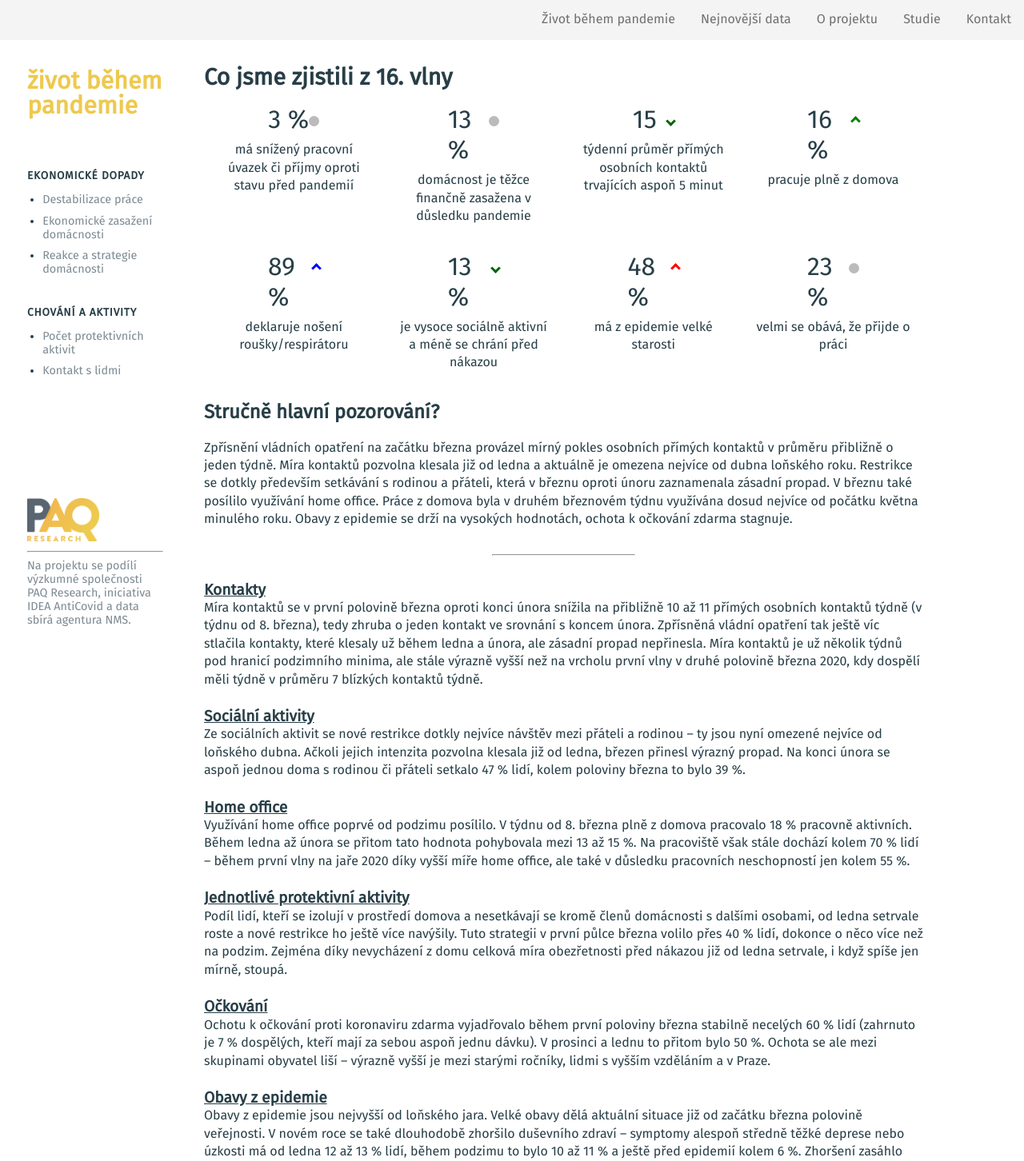
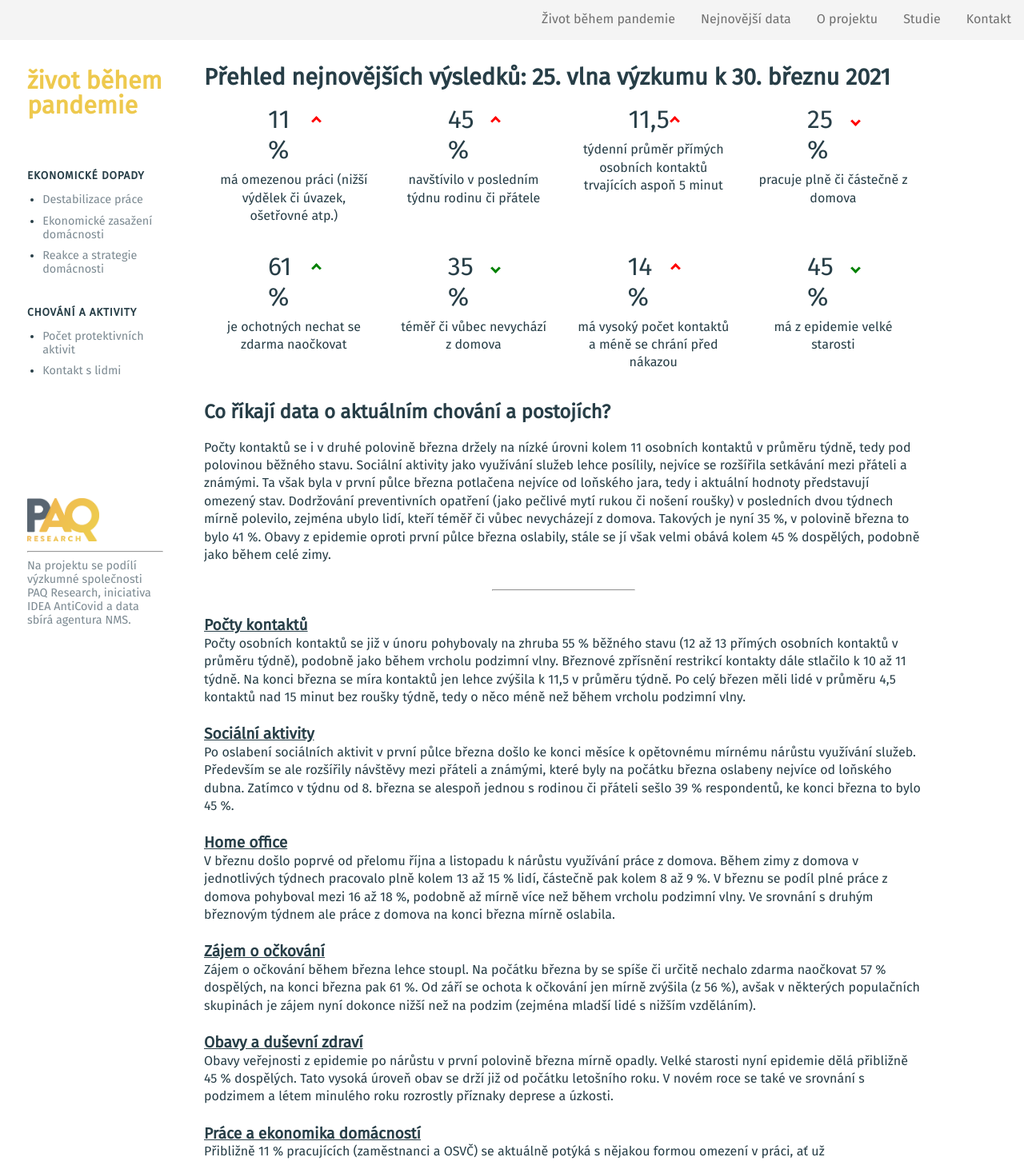
Before and after one commit to mveith/paq-research, a Next.js app: page /nejnovejsi-data in a window 1280 px wide. Shown: the top 1452 px of the page at 80% size. Built offline with nearby package versions, Linux system fonts and the light colour scheme.

Commit message:
Data update

```diff
--- a/pages/nejnovejsi-data.js
+++ b/pages/nejnovejsi-data.js
@@ -47,22 +47,22 @@ function SummaryTile({ value, text, color, arrow }) {
 
 export default function Summary({ menu }) {
     const d = [
-        { value: "3 %", text: "má snížený pracovní úvazek či příjmy oproti stavu před pandemií", color: "gray", arrow: "no" },
-        { value: "13 %", text: "domácnost je těžce finančně zasažena v důsledku pandemie", color: "gray", arrow: "no" },
-        { value: "15", text: "týdenní průměr přímých osobních kontaktů trvajících aspoň 5 minut", color: "darkGreen", arrow: "down" },
-        { value: "16 %", text: "pracuje plně z domova", color: "green", arrow: "up" },
-        { value: "89 %", text: "deklaruje nošení roušky/respirátoru", color: "blue", arrow: "up" },
-        { value: "13 %", text: "je vysoce sociálně aktivní a méně se chrání před nákazou", color: "darkGreen", arrow: "down" },
-        { value: "48 %", text: "má z epidemie velké starosti", color: "red", arrow: "up" },
-        { value: "23 %", text: "velmi se obává, že přijde o práci", color: "gray", arrow: "no" }
+        { value: "11 %", text: "má omezenou práci (nižší výdělek či úvazek, ošetřovné atp.)", color: "red", arrow: "up" },
+        { value: "45 %", text: "navštívilo v posledním týdnu rodinu či přátele", color: "red", arrow: "up" },
+        { value: "11,5", text: "týdenní průměr přímých osobních kontaktů trvajících aspoň 5 minut", color: "red", arrow: "up" },
+        { value: "25 %", text: "pracuje plně či částečně z domova", color: "red", arrow: "down" },
+        { value: "61 %", text: "je ochotných nechat se zdarma naočkovat", color: "green", arrow: "up" },
+        { value: "35 %", text: "téměř či vůbec nevychází z domova", color: "green", arrow: "down" },
+        { value: "14 %", text: "má vysoký počet kontaktů a méně se chrání před nákazou", color: "red", arrow: "up" },
+        { value: "45 %", text: "má z epidemie velké starosti", color: "green", arrow: "down" }
     ];
     return (
-        <Layout title="Co jsme zjistili z 16. vlny" menuItemsData={menu}>
+        <Layout title="Přehled nejnovějších výsledků: 25. vlna výzkumu k 30. březnu 2021" menuItemsData={menu}>
             <Head>
                 <meta key="share-image" property="og:image" content={`https://zivotbehempandemie.cz/rozdily.png`} />
-                <meta property="og:description" content="Co jsme zjistili z 16. vlny" />
+                <meta property="og:description" content="Přehled nejnovějších výsledků: 25. vlna výzkumu k 30. březnu 2021" />
             </Head>
-            <h1>Co jsme zjistili z 16. vlny</h1>
+            <h1>Přehled nejnovějších výsledků: 25. vlna výzkumu k 30. březnu 2021</h1>
 
 
             <div className="diff-grid">
@@ -70,34 +70,34 @@ export default function Summary({ menu }) {
             </div>
 
             <div className="blog">
-                <h2>Stručně hlavní pozorování?</h2>
+                <h2>Co říkají data o aktuálním chování a postojích?</h2>
                 <div className="story">
-                    <div className="block-paragraph">Zpřísnění vládních opatření na začátku března provázel mírný pokles osobních přímých kontaktů v průměru přibližně o jeden týdně. Míra kontaktů pozvolna klesala již od ledna a aktuálně je omezena nejvíce od dubna loňského roku. Restrikce se dotkly především setkávání s rodinou a přáteli, která v březnu oproti únoru zaznamenala zásadní propad. V březnu také posílilo využívání home office. Práce z domova byla v druhém březnovém týdnu využívána dosud nejvíce od počátku května minulého roku. Obavy z epidemie se drží na vysokých hodnotách, ochota k očkování zdarma stagnuje.</div>
+                    <div className="block-paragraph">Počty kontaktů se i v druhé polovině března držely na nízké úrovni kolem 11 osobních kontaktů v průměru týdně, tedy pod polovinou běžného stavu. Sociální aktivity jako využívání služeb lehce posílily, nejvíce se rozšířila setkávání mezi přáteli a známými. Ta však byla v první půlce března potlačena nejvíce od loňského jara, tedy i aktuální hodnoty představují omezený stav. Dodržování preventivních opatření (jako pečlivé mytí rukou či nošení roušky) v posledních dvou týdnech mírně polevilo, zejména ubylo lidí, kteří téměř či vůbec nevycházejí z domova. Takových je nyní 35 %, v polovině března to bylo 41 %. Obavy z epidemie oproti první půlce března oslabily, stále se jí však velmi obává kolem 45 % dospělých, podobně jako během celé zimy.</div>
                     <hr style={{ margin: "2rem 40%", color: "#707070" }} />
                 </div>
                 <div className="story">
-                    <p className="story-title"><Link href="/kontakty"><a class="external-link">Kontakty</a></Link></p>
-                    <div className="block-paragraph">Míra kontaktů se v první polovině března oproti konci února snížila na přibližně 10 až 11 přímých osobních kontaktů týdně (v týdnu od 8. března), tedy zhruba o jeden kontakt ve srovnání s koncem února. Zpřísněná vládní opatření tak ještě víc stlačila kontakty, které klesaly už během ledna a února, ale zásadní propad nepřinesla. Míra kontaktů je už několik týdnů pod hranicí podzimního minima, ale stále výrazně vyšší než na vrcholu první vlny v druhé polovině března 2020, kdy dospělí měli týdně v průměru 7 blízkých kontaktů týdně.</div>
+                    <p className="story-title"><Link href="/kontakty"><a class="external-link">Počty kontaktů</a></Link></p>
+                    <div className="block-paragraph">Počty osobních kontaktů se již v únoru pohybovaly na zhruba 55 % běžného stavu (12 až 13 přímých osobních kontaktů v průměru týdně), podobně jako během vrcholu podzimní vlny. Březnové zpřísnění restrikcí kontakty dále stlačilo k 10 až 11 týdně. Na konci března se míra kontaktů jen lehce zvýšila k 11,5 v průměru týdně. Po celý březen měli lidé v průměru 4,5 kontaktů nad 15 minut bez roušky týdně, tedy o něco méně než během vrcholu podzimní vlny.</div>
                 </div>
                 <div className="story">
                     <p className="story-title"><Link href="/socialni-aktivity"><a class="external-link">Sociální aktivity</a></Link></p>
-                    <div className="block-paragraph">Ze sociálních aktivit se nové restrikce dotkly nejvíce návštěv mezi přáteli a rodinou – ty jsou nyní omezené nejvíce od loňského dubna. Ačkoli jejich intenzita pozvolna klesala již od ledna, březen přinesl výrazný propad. Na konci února se aspoň jednou doma s rodinou či přáteli setkalo 47 % lidí, kolem poloviny března to bylo 39 %.</div>
+                    <div className="block-paragraph">Po oslabení sociálních aktivit v první půlce března došlo ke konci měsíce k opětovnému mírnému nárůstu využívání služeb. Především se ale rozšířily návštěvy mezi přáteli a známými, které byly na počátku března oslabeny nejvíce od loňského dubna. Zatímco v týdnu od 8. března se alespoň jednou s rodinou či přáteli sešlo 39 % respondentů, ke konci března to bylo 45 %.</div>
                 </div>
                 <div className="story">
                     <p className="story-title"><Link href="/home-office"><a class="external-link">Home office</a></Link></p>
-                    <div className="block-paragraph">Využívání home office poprvé od podzimu posílilo. V týdnu od 8. března plně z domova pracovalo 18 % pracovně aktivních. Během ledna až února se přitom tato hodnota pohybovala mezi 13 až 15 %. Na pracoviště však stále dochází kolem 70 % lidí – během první vlny na jaře 2020 díky vyšší míře home office, ale také v důsledku pracovních neschopností jen kolem 55 %.</div>
+                    <div className="block-paragraph">V březnu došlo poprvé od přelomu října a listopadu k nárůstu využívání práce z domova. Během zimy z domova v jednotlivých týdnech pracovalo plně kolem 13 až 15 % lidí, částečně pak kolem 8 až 9 %. V březnu se podíl plné práce z domova pohyboval mezi 16 až 18 %, podobně až mírně více než během vrcholu podzimní vlny. Ve srovnání s druhým březnovým týdnem ale práce z domova na konci března mírně oslabila.</div>
                 </div>
                 <div className="story">
-                    <p className="story-title"><Link href="/jednotlive-protektivni"><a class="external-link">Jednotlivé protektivní aktivity</a></Link></p>
-                    <div className="block-paragraph">Podíl lidí, kteří se izolují v prostředí domova a nesetkávají se kromě členů domácnosti s dalšími osobami, od ledna setrvale roste a nové restrikce ho ještě více navýšily. Tuto strategii v první půlce března volilo přes 40 % lidí, dokonce o něco více než na podzim. Zejména díky nevycházení z domu celková míra obezřetnosti před nákazou již od ledna setrvale, i když spíše jen mírně, stoupá.</div>
+                    <p className="story-title"><Link href="/ockovani"><a class="external-link">Zájem o očkování</a></Link></p>
+                    <div className="block-paragraph">Zájem o očkování během března lehce stoupl. Na počátku března by se spíše či určitě nechalo zdarma naočkovat 57 % dospělých, na konci března pak 61 %. Od září se ochota k očkování jen mírně zvýšila (z 56 %), avšak v některých populačních skupinách je zájem nyní dokonce nižší než na podzim (zejména mladší lidé s nižším vzděláním).</div>
                 </div>
                 <div className="story">
-                    <p className="story-title"><Link href="/ockovani"><a class="external-link">Očkování</a></Link></p>
-                    <div className="block-paragraph">Ochotu k očkování proti koronaviru zdarma vyjadřovalo během první poloviny března stabilně necelých 60 % lidí (zahrnuto je 7 % dospělých, kteří mají za sebou aspoň jednu dávku). V prosinci a lednu to přitom bylo 50 %. Ochota se ale mezi skupinami obyvatel liší – výrazně vyšší je mezi starými ročníky, lidmi s vyšším vzděláním a v Praze. </div>
+                    <p className="story-title"><Link href="/jednotlive-protektivni"><a class="external-link">Obavy a duševní zdraví</a></Link></p>
+                    <div className="block-paragraph">Obavy veřejnosti z epidemie po nárůstu v první polovině března mírně opadly. Velké starosti nyní epidemie dělá přibližně 45 % dospělých. Tato vysoká úroveň obav se drží již od počátku letošního roku. V novém roce se také ve srovnání s podzimem a létem minulého roku rozrostly příznaky deprese a úzkosti.</div>
                 </div>
                 <div className="story">
-                    <p className="story-title"><Link href="/obavy-epidemie"><a class="external-link">Obavy z epidemie</a></Link></p>
-                    <div className="block-paragraph">Obavy z epidemie jsou nejvyšší od loňského jara. Velké obavy dělá aktuální situace již od začátku března polovině veřejnosti. V novém roce se také dlouhodobě zhoršilo duševního zdraví – symptomy alespoň středně těžké deprese nebo úzkosti má od ledna 12 až 13 % lidí, během podzimu to bylo 10 až 11 % a ještě před epidemií kolem 6 %. Zhoršení zasáhlo především matky s nezletilými dětmi.</div>
+                    <p className="story-title"><Link href="/destabilizace-prace"><a class="external-link">Práce a ekonomika domácností</a></Link></p>
+                    <div className="block-paragraph">Přibližně 11 % pracujících (zaměstnanci a OSVČ) se aktuálně potýká s nějakou formou omezení v práci, ať už kompenzovanou (ošetřovné, překážky práce apod.), nebo se jedná o omezení bez náhrady (snížení výdělku, ztráta doplňkového příjmu na DPP apod.).</div>
                 </div>
             </div>
 
```
